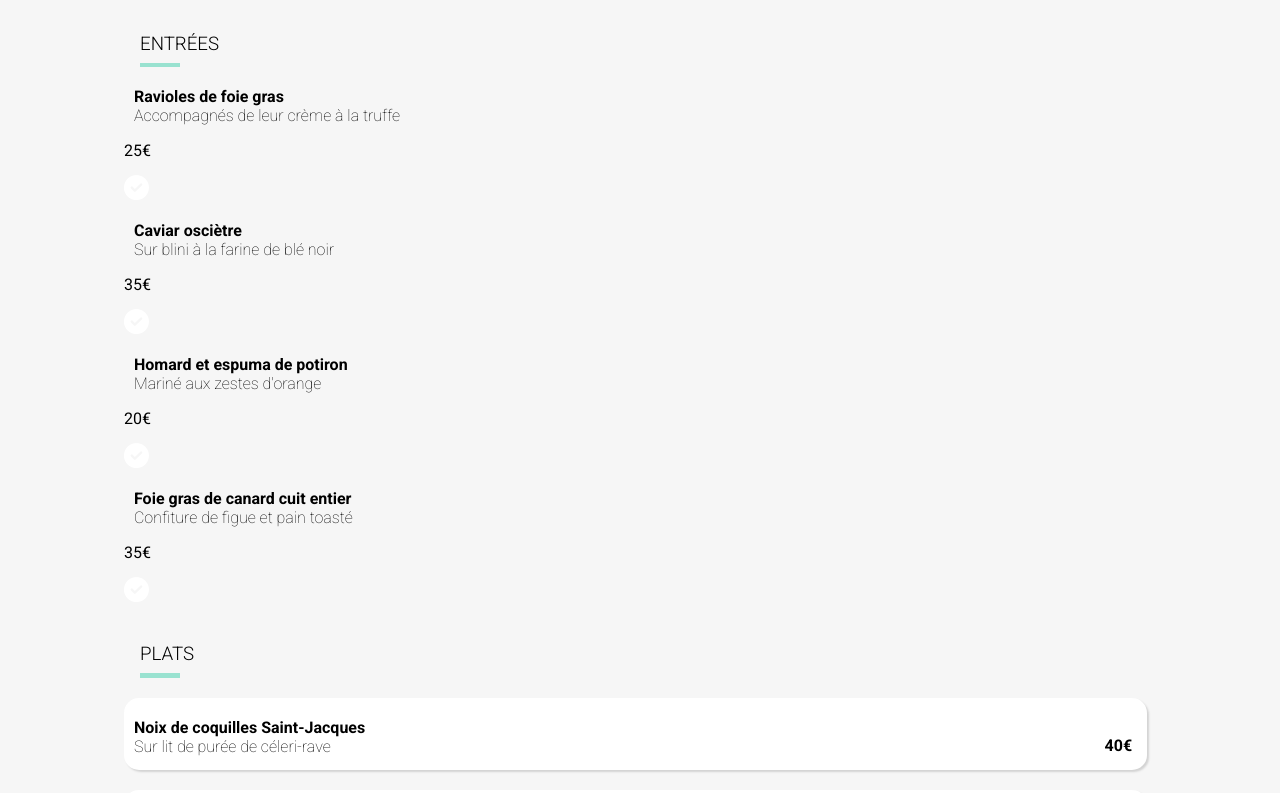
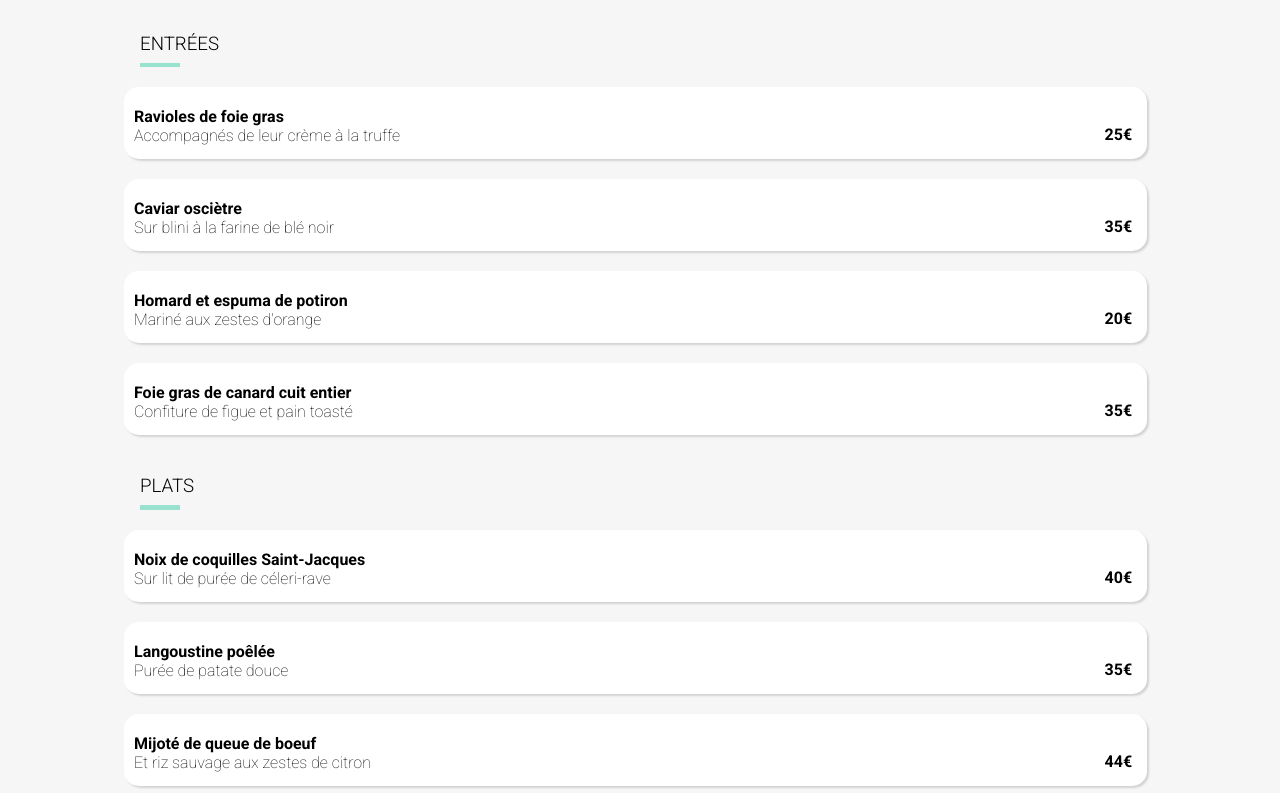
Before and after one commit to Fragzw/P3, a website: page menus_pages_html/note.html in a window 1280 px wide. Shown: the part 552-1345 px from the top of the page. Drawn offline with Linux system fonts and the light colour scheme; a web font is replaced by a local one.

Commit message:
modification du html des pages restaurants qui ne s'affichaient pas correctement

```diff
--- a/menus_pages_html/note.html
+++ b/menus_pages_html/note.html
@@ -49,48 +49,48 @@
       </div>
 
       <div class="delay">
-      <article class="entree">
+        <article class="menu__item">
           <h4 class="h4">Ravioles de foie gras<br>
             <span class="h4__infos">Accompagnés de leur crème à la truffe</span>
           </h4>
-        <p class="entree__prix">25€</p>
-        <div class="entree__check">
+          <p class="menu__item__prix">25€</p>
+          <div class="menu__item__check">
             <i class=" valid fas fa-check-circle" aria-hidden="true"></i>
           </div>
         </article>
       </div>
 
       <div class="delay">
-      <article class="entree">
+        <article class="menu__item">
           <h4 class="h4">Caviar osciètre<br>
             <span class="h4__infos">Sur blini à la farine de blé noir</span>
           </h4>
-        <p class="entree__prix">35€</p>
-        <div class="entree__check">
+          <p class="menu__item__prix">35€</p>
+          <div class="menu__item__check">
             <i class=" valid fas fa-check-circle" aria-hidden="true"></i>
           </div>
         </article>
       </div>
 
       <div class="delay">
-      <article class="entree">
+        <article class="menu__item">
           <h4 class="h4">Homard et espuma de potiron<br>
             <span class="h4__infos">Mariné aux zestes d'orange</span>
           </h4>
-        <p class="entree__prix">20€</p>
-        <div class="entree__check">
+          <p class="menu__item__prix">20€</p>
+          <div class="menu__item__check">
             <i class="valid fas fa-check-circle" aria-hidden="true"></i>
           </div>
         </article>
       </div>
 
       <div class="delay">
-      <article class="entree">
+        <article class="menu__item">
           <h4 class="h4">Foie gras de canard cuit entier<br>
             <span class="h4__infos">Confiture de figue et pain toasté</span>
           </h4>
-        <p class="entree__prix">35€</p>
-        <div class="entree__check">
+          <p class="menu__item__prix">35€</p>
+          <div class="menu__item__check">
             <i class="valid fas fa-check-circle" aria-hidden="true"></i>
           </div>
         </article>
```
Also changed, not shown: menus_pages_html/fr.html (+9 -9 lines). Lines whose indentation alone changed are shown as unchanged.
